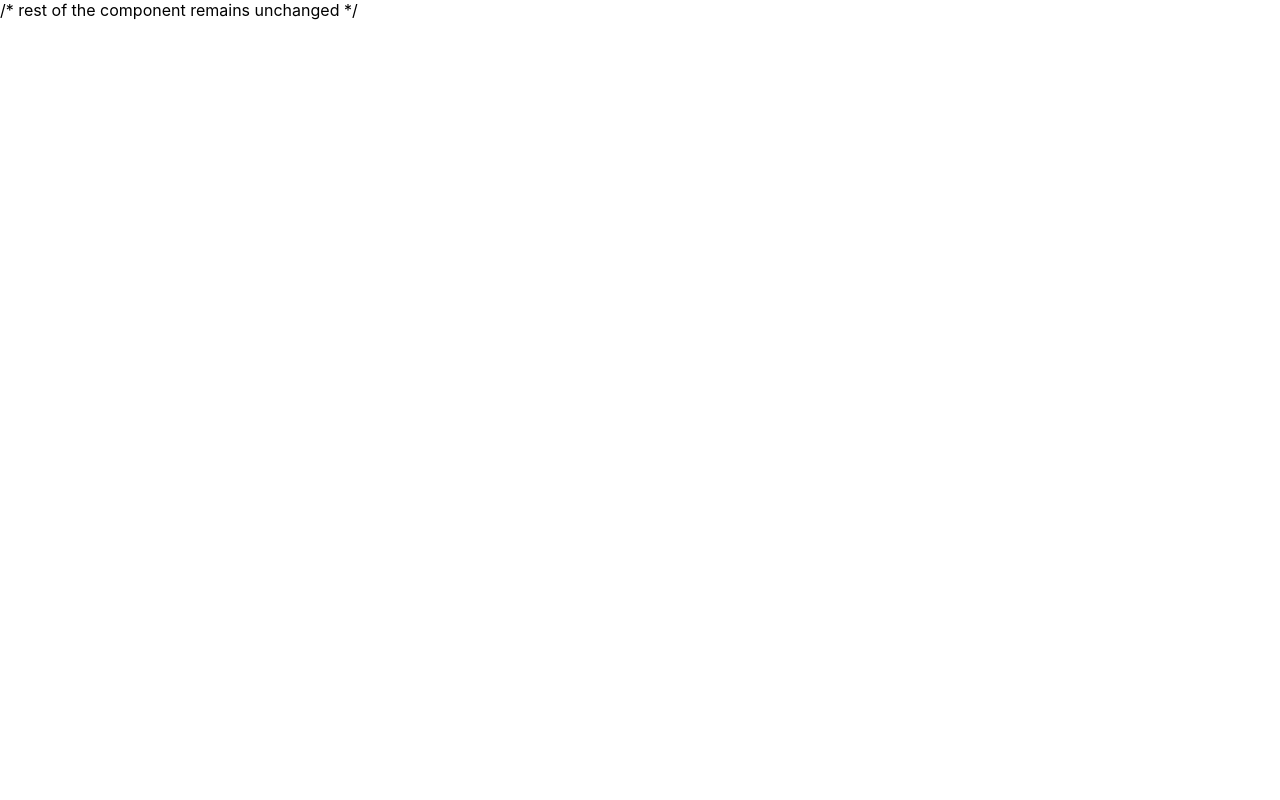
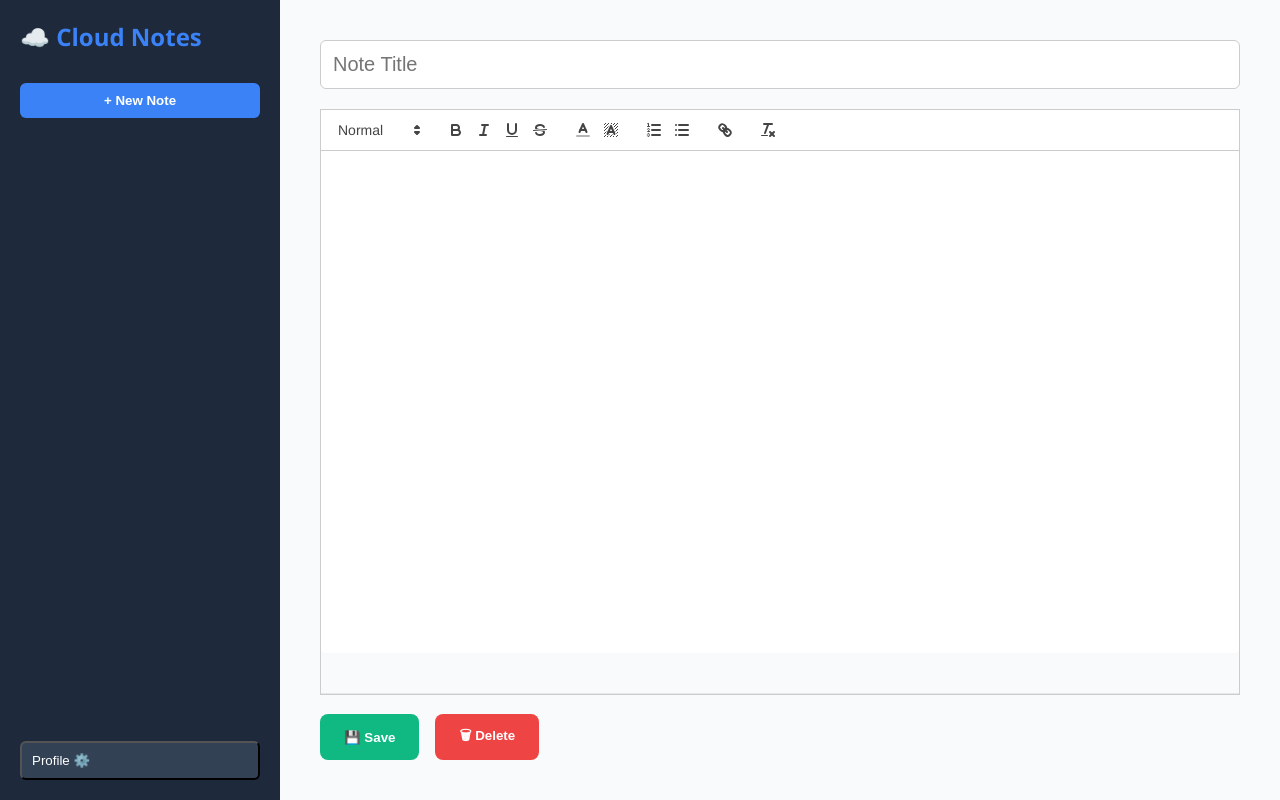
Before and after one commit to Pavan949494/cloudnotes, a React (Create React App) app: page /dashboard in a window 1280 px wide. Built offline with nearby package versions, Linux system fonts and the light colour scheme.

Commit message:
Fix: complete Dashboard UI for deployment

```diff
--- a/src/Dashboard.js
+++ b/src/Dashboard.js
@@ -25,7 +25,6 @@ function Dashboard() {
   const [noteTitle, setNoteTitle] = useState('');
   const [showDropdown, setShowDropdown] = useState(false);
   const [showConfirmDialog, setShowConfirmDialog] = useState(false);
-
   const user = auth.currentUser;
 
   const fetchNotes = async () => {
@@ -78,9 +77,7 @@ function Dashboard() {
     fetchNotes();
   };
 
-  const handleDelete = () => {
-    setShowConfirmDialog(true);
-  };
+  const handleDelete = () => setShowConfirmDialog(true);
 
   const confirmDeleteNote = async () => {
     if (selectedNoteId) {
@@ -99,15 +96,9 @@ function Dashboard() {
     });
   };
 
-  const handleChangePassword = () => {
-    alert('Change password clicked!');
-  };
+  const handleChangePassword = () => alert('Change password clicked!');
+  const handleSettings = () => alert('Settings clicked!');
 
-  const handleSettings = () => {
-    alert('Settings clicked!');
-  };
-
-  // eslint-disable-next-line react-hooks/exhaustive-deps
   useEffect(() => {
     if (user) fetchNotes();
 
@@ -121,7 +112,124 @@ function Dashboard() {
   }, [user]);
 
   return (
-    <>/* rest of the component remains unchanged */</>
+    <>
+      <div style={{ display: 'grid', gridTemplateColumns: '280px 1fr', height: '100vh', backgroundColor: '#f5f7fa', fontFamily: 'Segoe UI, sans-serif' }}>
+        <aside style={{ backgroundColor: '#1e293b', color: '#fff', padding: '20px', display: 'flex', flexDirection: 'column' }}>
+          <div style={{ fontSize: '24px', fontWeight: 'bold', marginBottom: '30px', color: '#3b82f6' }}>☁️ Cloud Notes</div>
+          <button onClick={handleNewNote} style={{ backgroundColor: '#3b82f6', border: 'none', padding: '10px', borderRadius: '6px', color: 'white', fontWeight: 'bold', marginBottom: '20px', cursor: 'pointer' }}>+ New Note</button>
+          <div style={{ flexGrow: 1, overflowY: 'auto' }}>
+            {notes.map(note => (
+              <div
+                key={note.id}
+                onClick={() => loadNote(note.id)}
+                style={{
+                  padding: '10px',
+                  backgroundColor: note.id === selectedNoteId ? '#2563eb' : 'transparent',
+                  borderRadius: '6px',
+                  cursor: 'pointer',
+                  marginBottom: '8px',
+                  transition: 'background-color 0.2s',
+                  color: note.id === selectedNoteId ? '#fff' : '#d1d5db'
+                }}
+              >
+                {note.title || 'Untitled'}
+              </div>
+            ))}
+          </div>
+          <div style={{ position: 'relative', marginTop: 'auto' }} ref={dropdownRef}>
+            <button onClick={() => setShowDropdown(!showDropdown)} style={{ backgroundColor: '#334155', color: '#fff', padding: '10px', borderRadius: '6px', width: '100%', textAlign: 'left' }}>
+              {user?.email || 'Profile'} ⚙️
+            </button>
+            {showDropdown && (
+              <div style={{ position: 'absolute', bottom: '50px', left: 0, backgroundColor: '#fff', color: '#000', borderRadius: '6px', boxShadow: '0 4px 12px rgba(0,0,0,0.1)', overflow: 'hidden', zIndex: 10 }}>
+                <button onClick={handleChangePassword} style={{ padding: '10px 20px', width: '100%', background: 'white', border: 'none', textAlign: 'left', cursor: 'pointer' }}>🔐 Change Password</button>
+                <button onClick={handleSettings} style={{ padding: '10px 20px', width: '100%', background: 'white', border: 'none', textAlign: 'left', cursor: 'pointer' }}>⚙️ Settings</button>
+                <hr style={{ margin: 0 }} />
+                <button onClick={handleLogout} style={{ padding: '10px 20px', width: '100%', background: 'white', border: 'none', color: 'red', textAlign: 'left', cursor: 'pointer' }}>🚪 Logout</button>
+              </div>
+            )}
+          </div>
+        </aside>
+
+        <main style={{ padding: '40px', backgroundColor: '#f9fafb', display: 'flex', flexDirection: 'column' }}>
+          <input
+            placeholder="Note Title"
+            value={noteTitle}
+            onChange={(e) => setNoteTitle(e.target.value)}
+            style={{ padding: '12px', fontSize: '20px', border: '1px solid #ccc', borderRadius: '6px', marginBottom: '20px' }}
+          />
+
+          <ReactQuill
+            theme="snow"
+            value={noteContent}
+            onChange={setNoteContent}
+            style={{ flexGrow: 1, borderRadius: '6px', backgroundColor: '#fff', marginBottom: '20px' }}
+            modules={{
+              toolbar: [
+                [{ 'header': [1, 2, 3, false] }],
+                ['bold', 'italic', 'underline', 'strike'],
+                [{ 'color': [] }, { 'background': [] }],
+                [{ 'list': 'ordered' }, { 'list': 'bullet' }],
+                ['link'],
+                ['clean']
+              ]
+            }}
+            formats={[
+              'header', 'bold', 'italic', 'underline', 'strike', 'color', 'background', 'list', 'bullet', 'link'
+            ]}
+          />
+
+          <div style={{ display: 'flex', justifyContent: 'flex-start', gap: '16px', paddingTop: '20px', borderTop: '1px solid #e5e7eb', marginTop: '20px' }}>
+            <button
+              onClick={handleSave}
+              style={{
+                padding: '12px 24px',
+                backgroundColor: '#10b981',
+                color: '#fff',
+                border: 'none',
+                borderRadius: '8px',
+                fontWeight: '600',
+                cursor: 'pointer'
+              }}
+            >
+              💾 Save
+            </button>
+            <button
+              onClick={handleDelete}
+              style={{
+                padding: '12px 24px',
+                backgroundColor: '#ef4444',
+                color: '#fff',
+                border: 'none',
+                borderRadius: '8px',
+                fontWeight: '600',
+                cursor: 'pointer'
+              }}
+            >
+              🗑 Delete
+            </button>
+          </div>
+        </main>
+      </div>
+
+      {showConfirmDialog && (
+        <div style={{
+          position: 'fixed', top: 0, left: 0, right: 0, bottom: 0,
+          backgroundColor: 'rgba(0,0,0,0.4)', display: 'flex', justifyContent: 'center', alignItems: 'center', zIndex: 50
+        }}>
+          <div style={{
+            background: '#fff', padding: '30px', borderRadius: '8px', boxShadow: '0 4px 16px rgba(0,0,0,0.2)',
+            maxWidth: '400px', textAlign: 'center'
+          }}>
+            <h3 style={{ marginBottom: '20px' }}>Are you sure you want to delete this note?</h3>
+            <div style={{ display: 'flex', justifyContent: 'center', gap: '16px' }}>
+              <button onClick={confirmDeleteNote} style={{ padding: '10px 20px', backgroundColor: '#ef4444', color: '#fff', border: 'none', borderRadius: '6px', cursor: 'pointer' }}>Yes, Delete</button>
+              <button onClick={() => setShowConfirmDialog(false)} style={{ padding: '10px 20px', backgroundColor: '#9ca3af', color: '#fff', border: 'none', borderRadius: '6px', cursor: 'pointer' }}>Cancel</button>
+            </div>
+          </div>
+        </div>
+      )}
+    </>
   );
 }
 
```
